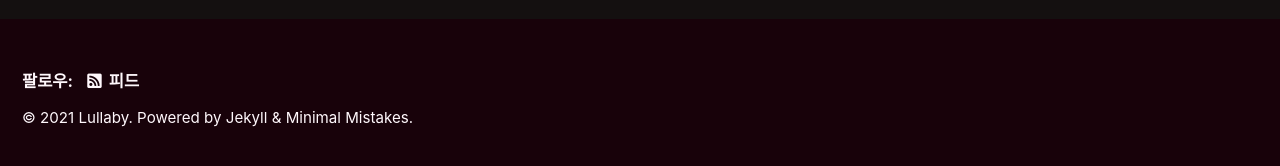
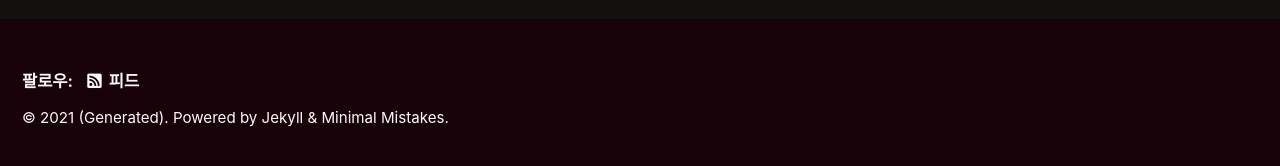
Before and after one commit to IJLee0812/ijlee0812.github.io, a Jekyll site: the page built from index.html, in a window 1280 px wide. Shown: the part 726-892 px from the top of the page. Built offline with Jekyll 4.4.1, drawn with Linux system fonts in a browser that asks for light colours; cached includes are drawn as plain includes; the list of posts is cut into pages by our own code.

Commit message:
Update _config.yml

```diff
--- a/_config.yml
+++ b/_config.yml
@@ -19,7 +19,7 @@ locale                   : "ko"
 title                    : "IJLee's Tech Blog"
 title_separator          : "-"
 subtitle                 : # site tagline that appears below site title in masthead
-name                     : "Lullaby"
+name                     : "(Generated)"
 description              : "Only for Portfolio"
 url                      : "https://ijlee0812.github.io"
 baseurl                  : # the subpath of your site, e.g. "/blog"
```
